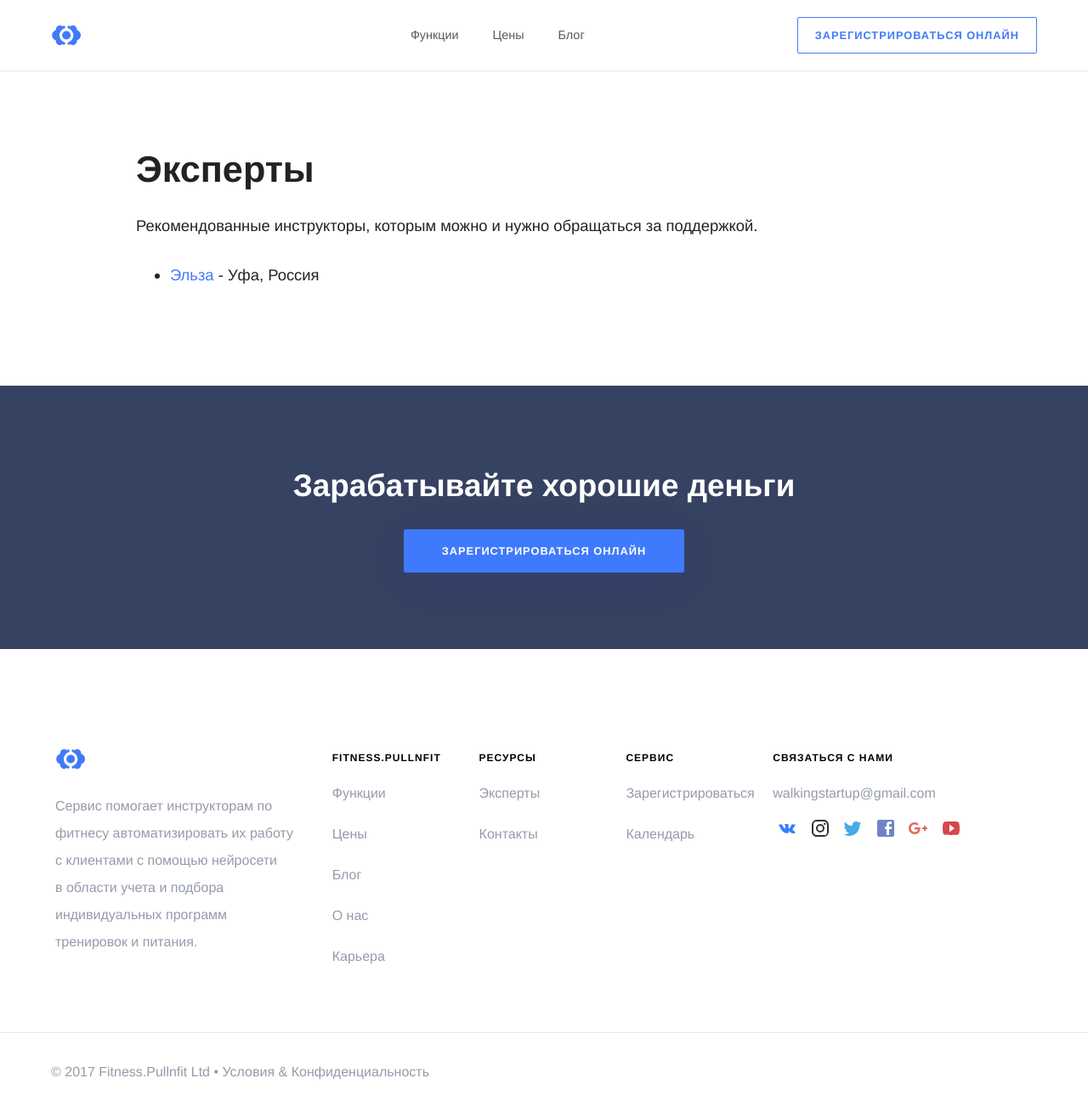
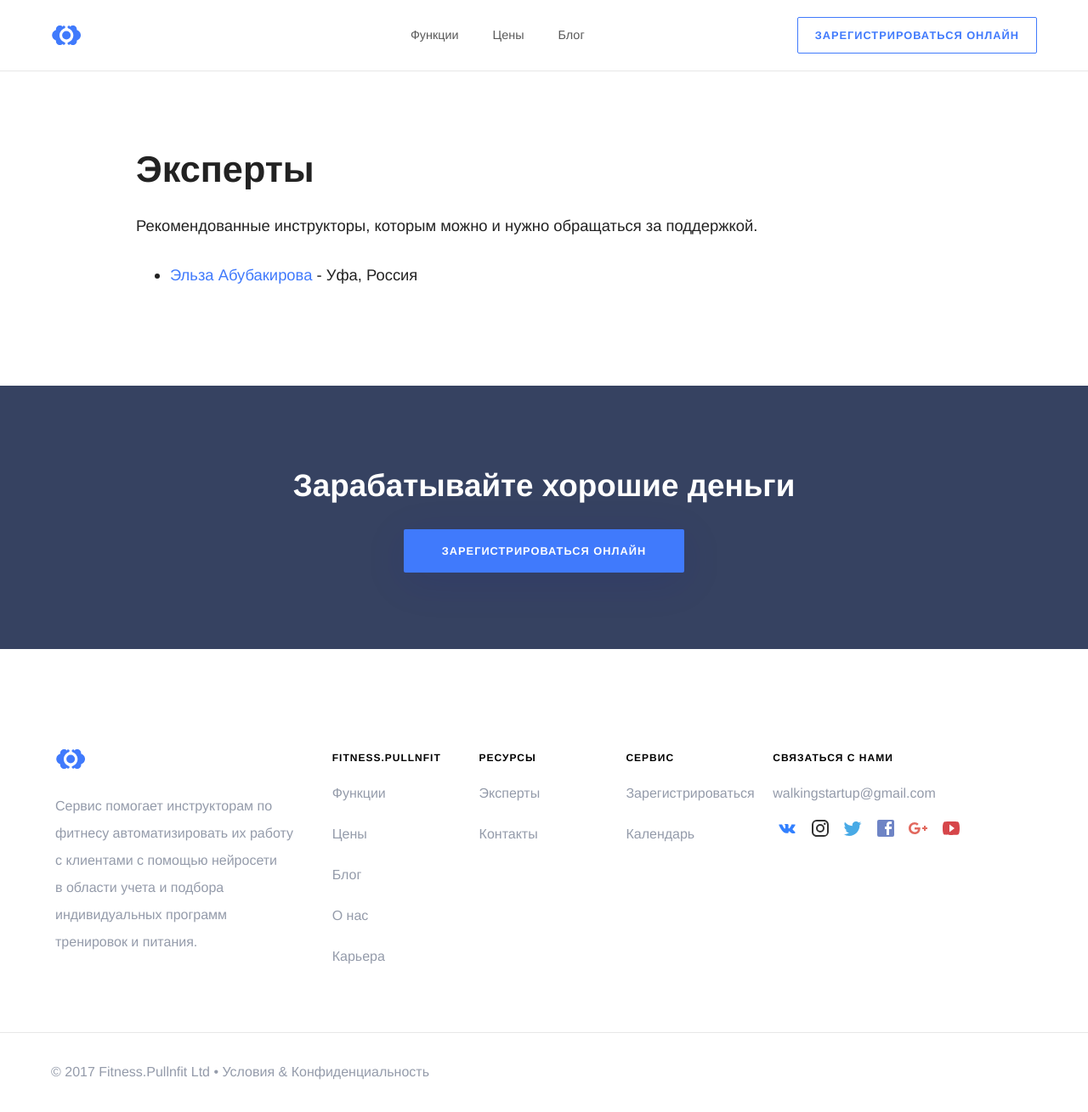
Before and after one commit to RakhimyanTim/fitness.github.io, a Jekyll site: the page built from pages/experts.html, in a window 1280 px wide. Shown: the whole page at 85% size. Built offline with Jekyll 4.4.1, drawn with Linux system fonts in a browser that asks for light colours; some web fonts are replaced.

Commit message:
Update experts.yml

```diff
--- a/_data/experts.yml
+++ b/_data/experts.yml
@@ -1,3 +1,3 @@
-- name: Эльза
+- name: Эльза Абубакирова
   link: https://vk.com/id389954903
   location: Уфа, Россия
```
